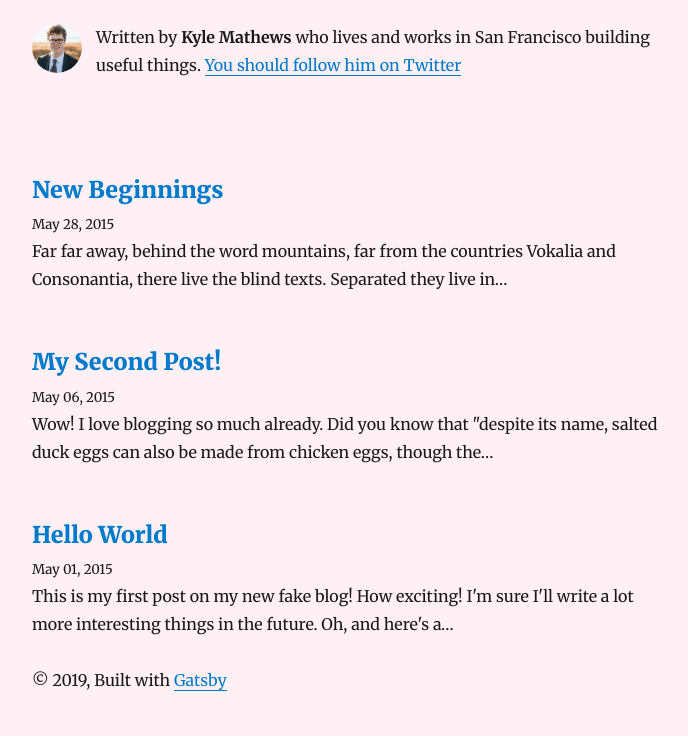
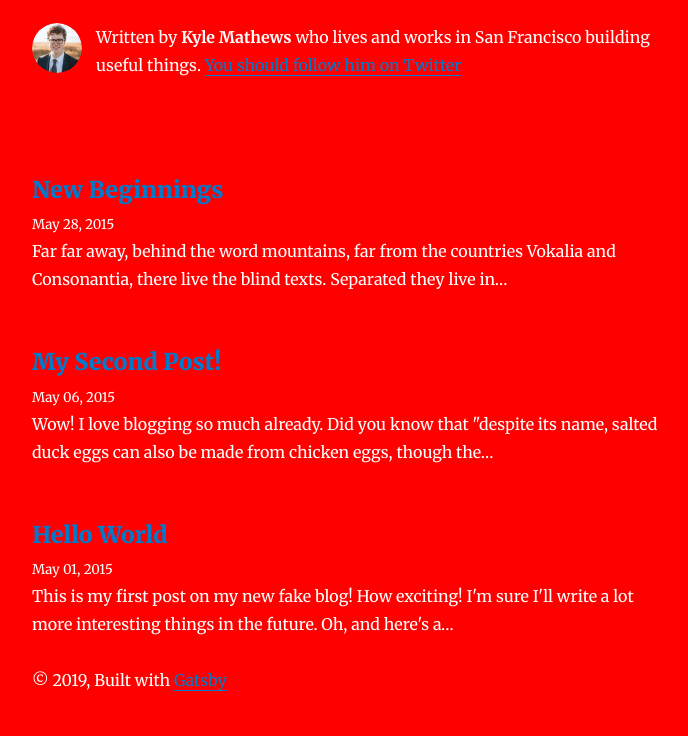
Before and after one commit to eunicode/blog, a Gatsby site: page / in a window 1280 px wide. Shown: the part 201-937 px from the top of the page, without its empty margins (293-981 px from the left). Built offline with nearby package versions, Linux system fonts and the light colour scheme; Gatsby itself is replaced by a stand-in of ours; some packages are replaced by stand-ins of ours.

Commit message:
Global styles w/ shared layout component. Update index.js to use layout

```diff
--- a/src/components/Layout.js
+++ b/src/components/Layout.js
@@ -1,7 +1,13 @@
+// Default import / default export
 import React from "react"
+
+// Named import / named export
 import { Link } from "gatsby"
 
 import { rhythm, scale } from "../utils/typography"
+
+// Global styles with CSS files + shared layout component
+import "./layout.css";
 
 class Layout extends React.Component {
   render() {
--- /dev/null
+++ b/src/components/layout.css
@@ -0,0 +1,30 @@
+/* Creating global styles
+https://www.gatsbyjs.org/docs/creating-global-styles */
+
+/*
+GLOBAL STYLES WITH CSS FILE + SHARED LAYOUT COMPONENT
+
+- Layout.js
+- layout.css
+- index.js
+
+Add global styles with CSS file + shared layout component.
+The best way to add global styles is with a shared layout component.
+
+Create layout component.
+Create layout component stylesheet.
+In `src/components/layout.js`, import the CSS file, and export a layout component.
+
+Finally, update `src/pages/index.js` to use the new layout component.
+In `index.js`, import layout component from `layout.js`.
+
+3 TYPES OF GLOBAL STYLES
+- CSS files + shared layout component
+- CSS-in-JS
+- CSS files + NO layout component
+*/
+
+div {
+  background: red;
+  color: white;
+}
```
